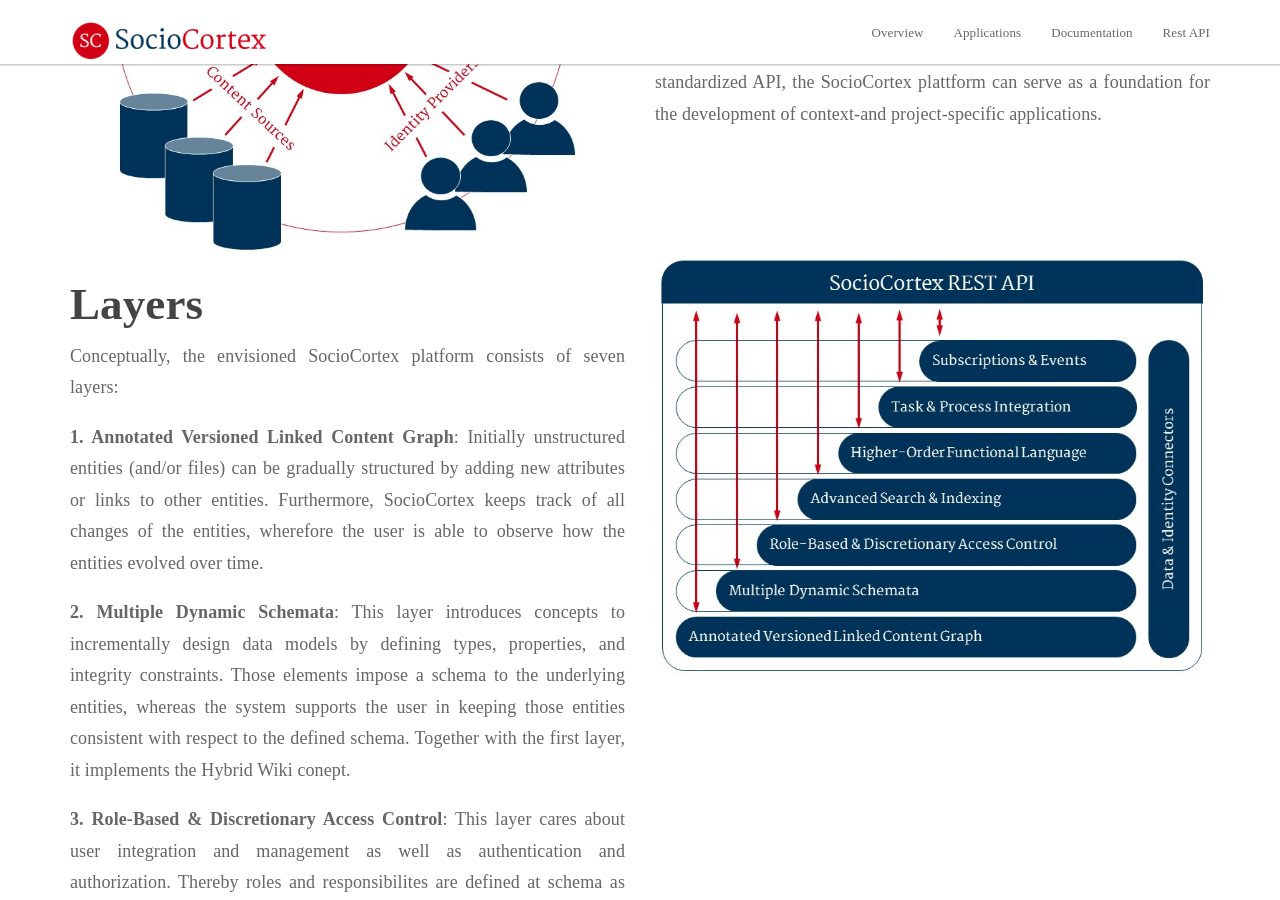
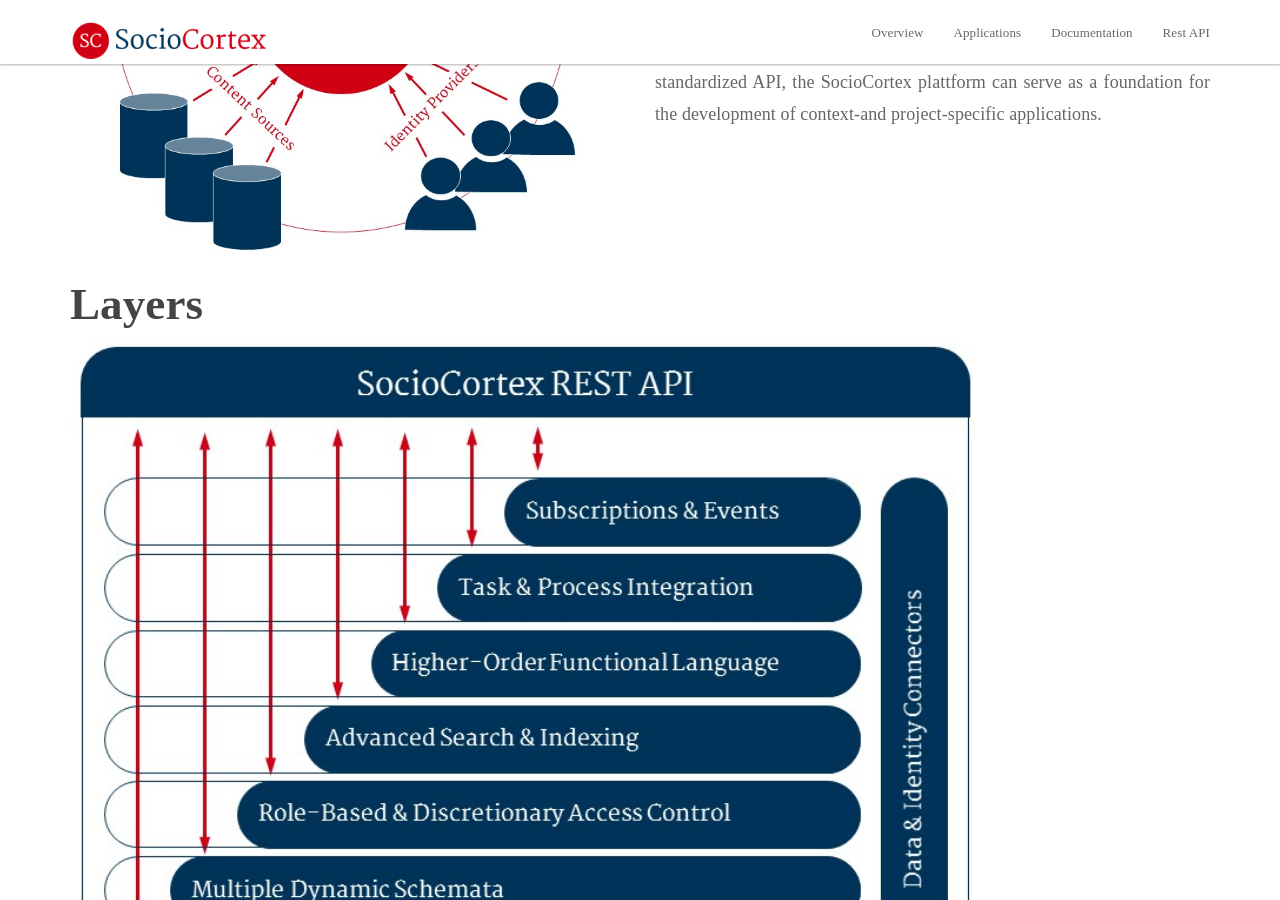
Before and after one commit to manoj5864/sociocortex, a Jekyll site: the page built from index.html, in a window 1280 px wide and 900 px high, scrolled down 369 px. Built offline with Jekyll 4.4.1, drawn with Linux system fonts in a browser that asks for light colours.

Commit message:
bugfix in overview layout

```diff
--- a/_includes/overview.html
+++ b/_includes/overview.html
@@ -27,13 +27,13 @@
                 <img src="{{ post.pic }}" width="100%" />
             </div>
 
-            {% else %}
+            {% elsif post.mode == "full" %}
 
             <div class="col-lg-12 text-left">
                 <h2 class="section-subheading">
                     {{post.title}}
                 </h2>
-                <img src="{{ post.pic }}" width="100%" /><br />
+                <img src="{{ post.pic }}" width="80%" /><br />
                 {{ post.content }}
             </div>
 
```
Also changed, not shown: _posts/overview/2015-10-26-layers.md (+1 -1 lines), img/team/fmi.jpg.
